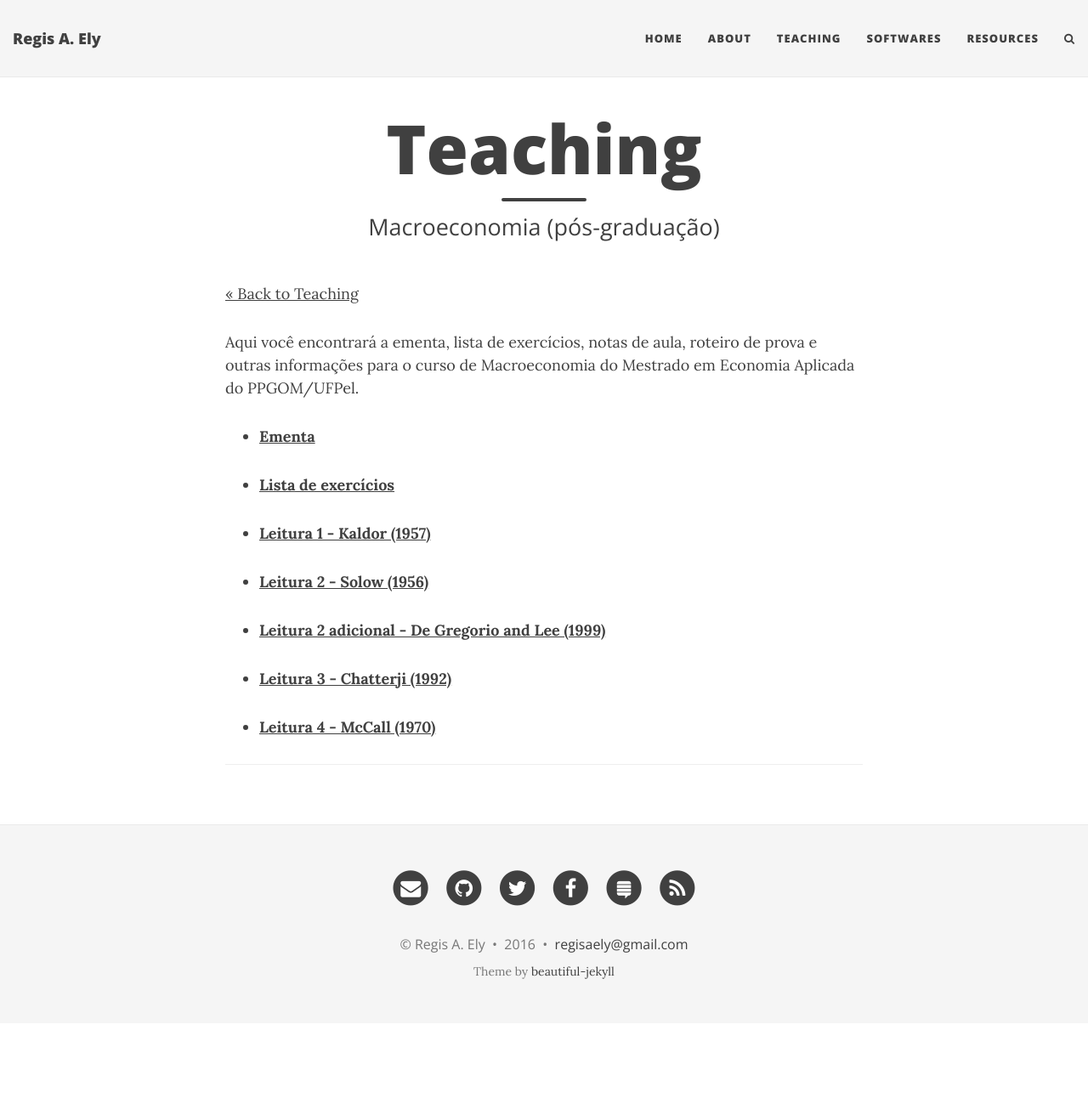
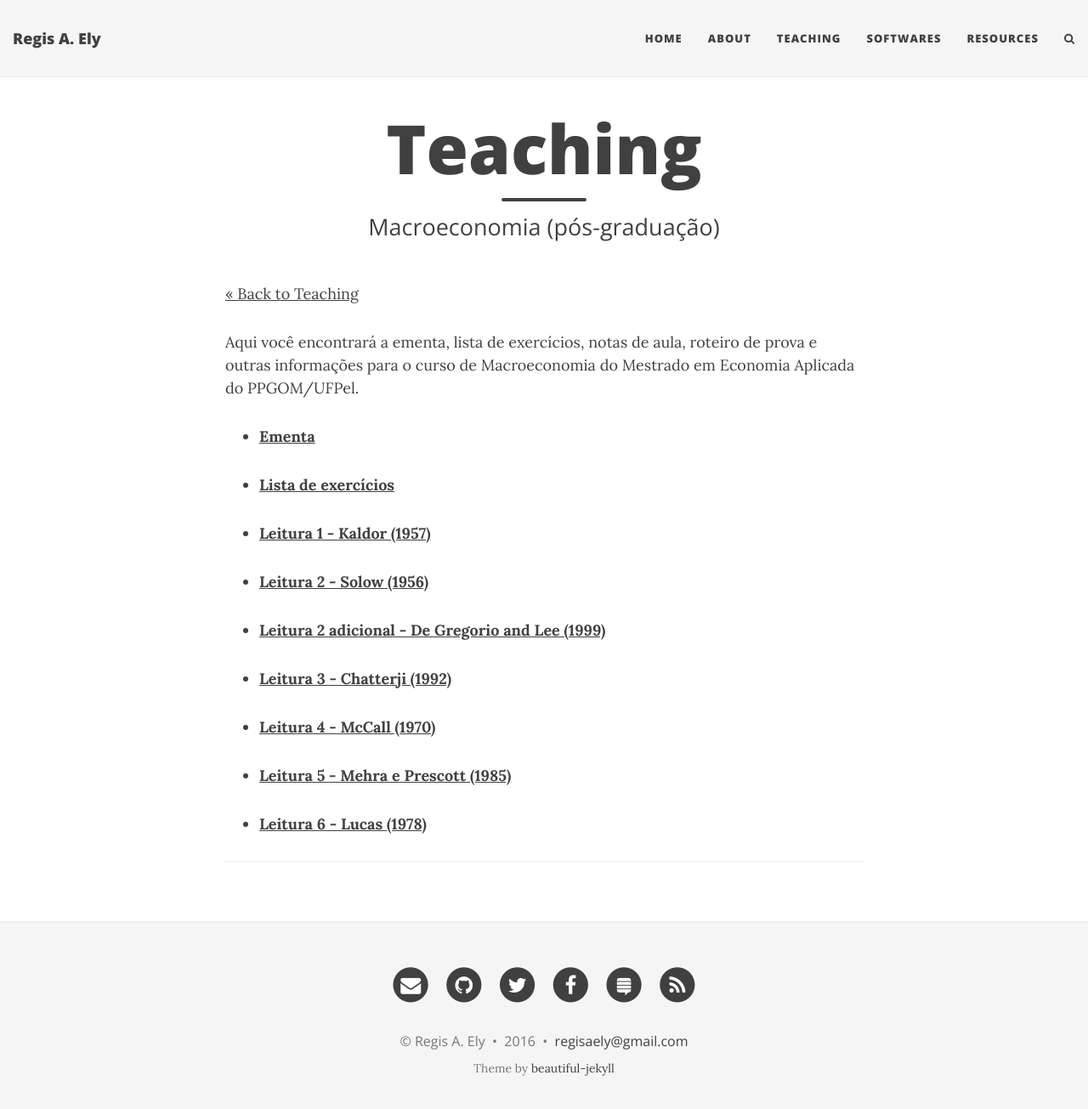
Before and after one commit to regisely/regisely.github.io, a Jekyll site: the page built from macro.md, in a window 1280 px wide and 1318 px high. Shown: the top 1305 px of the window at 85% size. Built offline with Jekyll 4.4.1, drawn with Linux system fonts in a browser that asks for light colours; nearby versions of some CDN libraries.

Commit message:
add macro papers

```diff
--- a/macro.md
+++ b/macro.md
@@ -22,4 +22,8 @@ Aqui você encontrará a ementa, lista de exercícios, notas de aula, roteiro de
 
 - **[Leitura 4 - McCall (1970)](/files/jobsearch.pdf)**
 
+- **[Leitura 5 - Mehra e Prescott (1985)](/files/equity_premium.pdf)**
+
+- **[Leitura 6 - Lucas (1978)](/files/lucas_tree.pdf)**
+
 ---
```
Also changed, not shown: 2 other files.
